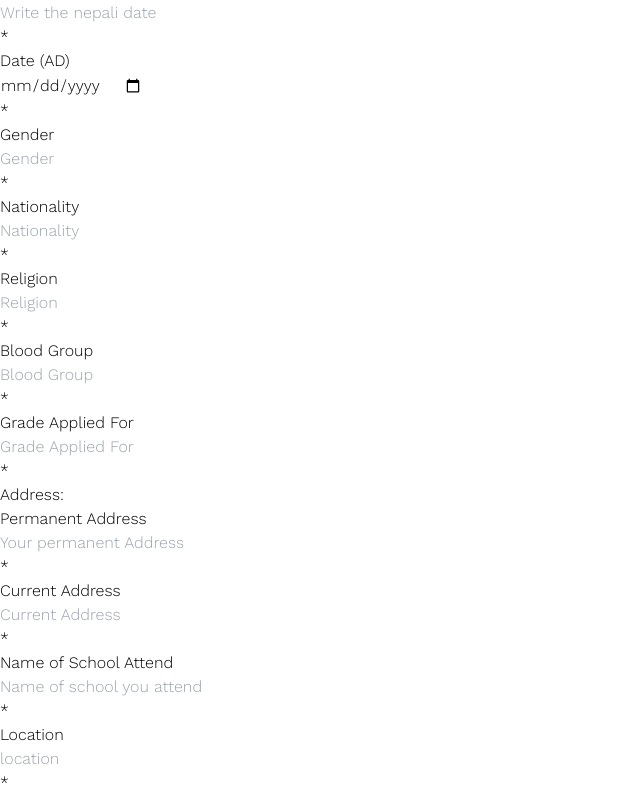
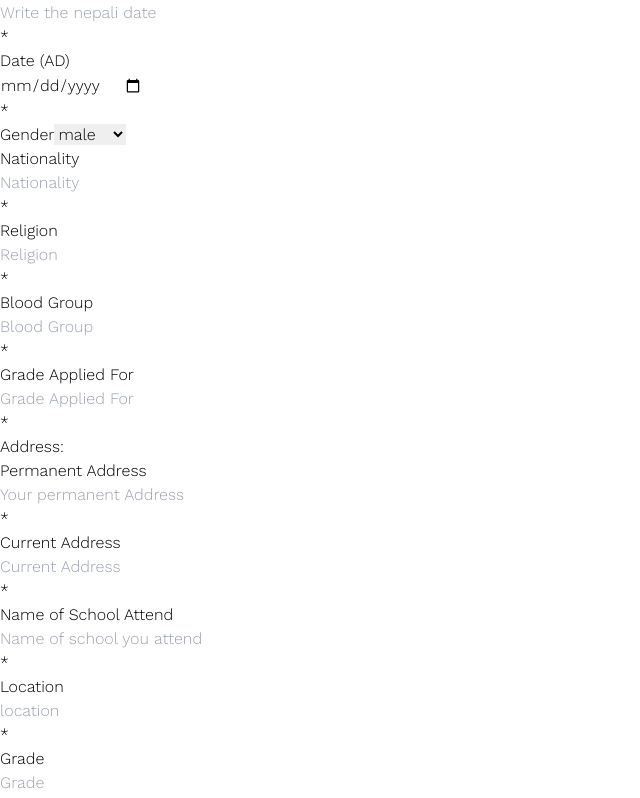
Before and after one commit to prachanda482244/internship-2024, a React (Vite) app in the folder internship-project/: page /login in a window 1280 px wide. Shown: the part 1380-2178 px from the top of the page, without its empty margins (0-640 px from the left). Built offline with nearby package versions, Linux system fonts and the light colour scheme.

Commit message:
validate yup with regular expression

```diff
--- a/internship-project/src/Formik/FormikForm.jsx
+++ b/internship-project/src/Formik/FormikForm.jsx
@@ -3,6 +3,8 @@ import FormikInput from './FormikInput'
 import { validationSchema } from './schema/formikSchema'
 import FormikCheckBox from './FormikCheckBox'
 import FormikHeaderComponent from './FormikHeaderComponent'
+import FormikSelect from './FormikSelect'
+import { genders } from './index'
 const FormikForm = () => {
     const initialValues = {
         firstName: '',
@@ -11,8 +13,6 @@ const FormikForm = () => {
 
         dobInAd: '',
         dobInBs: '',
-
-        age: 0,
         gender: '',
         nationality: '',
         religion: '',
@@ -27,7 +27,7 @@ const FormikForm = () => {
 
         // # STUDENT'S PARENTAL INFORMATION (PARENT/ GUARDIAN)
         motherName: '',
-        MotherContactNumber: '',
+        motherContactNumber: '',
         fatherName: '',
         fatherContactNumber: '',
         guardianName: '',
@@ -57,13 +57,10 @@ const FormikForm = () => {
         transportationService: false, //yes/no) radio btn -> if yes. location input field
         transportationLocation: ''
     }
-
-
-
     const FormSubmit = async (values, other) => {
         console.log(values, 'data')
-        console.log(other, 'other')
-        // other.resetForm()
+        console.log(other);
+        // resetForm()
     }
     return (
         <div className='bg-gray-200'>
@@ -137,7 +134,8 @@ const FormikForm = () => {
                                         <div className="name flex justify-between  ">
                                             <div className='flex  flex-wrap md:flex-nowrap md:items-center'>
                                                 <div className='flex w-full'>
-                                                    <FormikInput name="gender" labelName='Gender' type="text" placeholder="Gender" required={true} />
+                                                    {/* <FormikInput name="gender" labelName='Gender' type="text" placeholder="Gender" required={true} /> */}
+                                                    <FormikSelect name='gender' genders={genders} />
                                                     <FormikInput name="nationality" labelName='Nationality' type="text" placeholder="Nationality" required={true} />
                                                     <FormikInput name="religion" type="text" labelName='Religion' placeholder="Religion" required={true} />
                                                 </div>
@@ -182,7 +180,7 @@ const FormikForm = () => {
                                             <div className='flex w-full py-3 '>
 
                                                 <FormikInput name='motherName' labelName='Mother Name' required={true} placeholder={'Enter Mother Name'} type='text' />
-                                                <FormikInput name='MotherContactNumber' labelName='Contact No:' required={true} placeholder={'Enter Contact Name'} type='number' />
+                                                <FormikInput name='motherContactNumber' labelName='Contact No:' required={true} placeholder={'Enter Contact Name'} type='number' />
                                             </div>
 
                                             <div className='flex w-full  py-3 '>
--- a/internship-project/src/Formik/FormikInput.jsx
+++ b/internship-project/src/Formik/FormikInput.jsx
@@ -6,14 +6,16 @@ const FormikInput = ({ name, placeholder, type, required, labelName, ...props })
             {
                 ({ field, meta }) => {
                     return (
-                        <div className='flex flex-col mt-3 h-24 w-full md:w-1/2 gap-2 md:gap-0 px-3 mb-6 md:mb-0'>
-                            <label className="block mb-2 ml-1 sm:w-32 min-h-5 md:min-h-0 md:w-full ppercase tracking-wide text-gray-700 text-xs font-bold " >
-                                {labelName}
-                            </label>
+                        <div className='flex flex-col  mt-3  w-full md:w-1/2 gap-2 md:gap-0 px-3 mb-6 md:mb-0'>
+                            <div>
+                                <label className="block mb-2 ml-1 sm:w-32 min-h-5 md:min-h-0 md:w-full uppercase tracking-wide text-gray-700 text-xs font-bold " >
+                                    {labelName}
+                                </label>
+                            </div>
 
                             <div className="relative">
                                 <input
-                                    className={`appearance-none tracking-tighter block w-full bg-white border-red-700 text-gray-700 border rounded py-3 px-4 mb-3 leading-tight focus:outline-none focus:bg-white focus:border-purple-500`}
+                                    className="appearance-none tracking-tighter block w-full bg-white border-red-700 text-gray-700 border rounded py-3 px-4 mb-3 leading-tight focus:outline-none focus:bg-white focus:border-purple-500"
                                     type={type}
                                     name={name}
                                     onChange={field.onChange}
@@ -25,7 +27,7 @@ const FormikInput = ({ name, placeholder, type, required, labelName, ...props })
                                 <p className="text-red-900 absolute top-0 right-2 text-lg ">{required && !meta.error ? '*' : ''}</p>
                             </div>
 
-                            <p className='text-red-600 ml-2  text-xs italic '>
+                            <p className='text-red-600 ml-2 h-5  text-xs italic '>
                                 {meta.touched && meta.error ? meta.error + ' *' : ''}
                             </p>
                         </div>
--- /dev/null
+++ b/internship-project/src/Formik/FormikSelect.jsx
@@ -0,0 +1,35 @@
+import { Field } from "formik"
+
+const FormikSelect = ({ name, genders }) => {
+
+    return (
+        <Field name={name}>
+            {
+                ({ field, meta }) => {
+                    return (
+                        <div className="flex flex-col mt-3  w-full md:w-1/2 gap-2 md:gap-0 px-3 mb-6 md:mb-0">
+                            <label className="block mb-2 ml-1 sm:w-32 min-h-5 md:min-h-0 md:w-full uppercase tracking-wide text-gray-700 text-xs font-bold" htmlFor={name}>Gender</label>
+                            <select
+                                className=" tracking-tighter shadow-sm block w-full bg-blue-800 font-bold text-white border-black  border rounded py-3 px-4 mb-3 uppercase leading-tight focus:outline-none  "
+
+                                {...field}
+                                id={name}
+                                value={meta.value}
+                                onChange={field.onChange}
+                            >
+                                {genders?.map((gender) => (
+                                    <option
+                                        className="bg-black lowercase p-4 rounded-lg text-lg text-white font-semi-bold"
+                                        key={gender.value}
+                                        value={gender.value}>{gender.label}</option>
+                                ))}
+                            </select>
+                        </div>
+                    )
+                }
+            }
+        </Field>
+    )
+}
+
+export default FormikSelect
--- /dev/null
+++ b/internship-project/src/Formik/index.js
@@ -0,0 +1,5 @@
+export const genders = [
+    { label: 'male', value: 'male' },
+    { label: 'female', value: 'female' },
+    { label: 'other', value: 'other' },
+]
```
Also changed, not shown: internship-project/src/Formik/schema/formikSchema.js (+75 -29 lines).
